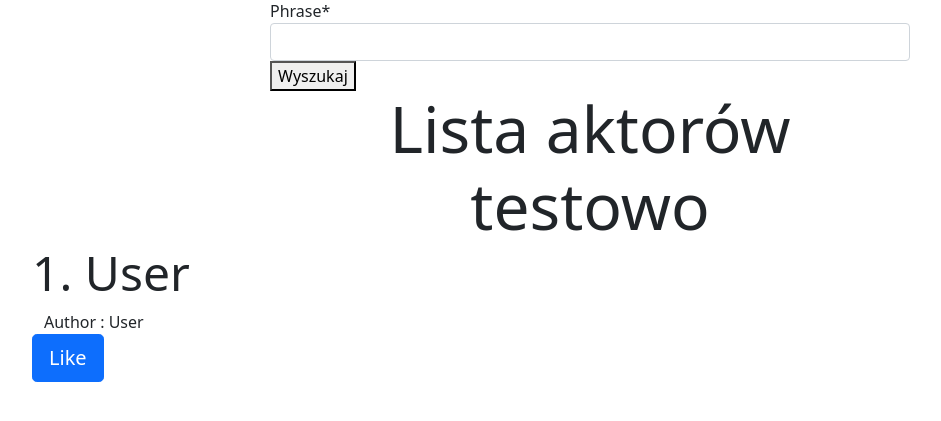
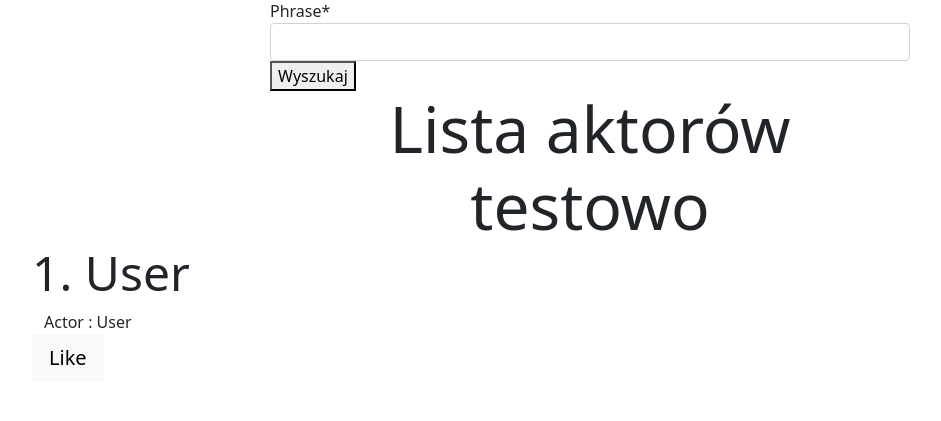
Before and after one commit to Ewelina179/filmography_app, a Django app: page / in a window 1280 px wide. Shown: the part 230-651 px from the top of the page, without its empty margins (50-991 px from the left). Run offline with Django 3.2, Linux system fonts and the light colour scheme; a user stored in the database is signed in; tables that the repository leaves empty hold one stand-in row (values such as "Sample post"); some libraries are stand-ins or nearby versions.

Commit message:
added ajax

```diff
--- a/my_app/filmography/models.py
+++ b/my_app/filmography/models.py
@@ -28,6 +28,7 @@ class ActorUser(models.Model):
     user = models.ForeignKey('filmography.UserProfile', on_delete=models.CASCADE)
     actor = models.ForeignKey('filmography.Actor', on_delete=models.CASCADE)
     phrase = models.CharField(max_length=64) # usunąć
+    liked = models.BooleanField()
 
     objects=ActorUserManager()
 
@@ -111,6 +112,7 @@ class ActorUserRequest(models.Model):
                 self.status = 'd'
                 self.save()
                 apps.get_model('filmography.Actor').objects.register_from_response(self.response)
+                apps.get_model('filmography.ActorUser').objects.register_from_response(self.response)
                 x = apps.get_model('filmography.UserProfile').objects.filter(user=self.user.user).first()
                 x.daily_api_counter +=1
                 x.save()
--- a/my_app/filmography/templates/users/dashboard.html
+++ b/my_app/filmography/templates/users/dashboard.html
@@ -16,17 +16,22 @@
 
 
 
+  <div class = "display-3 color-red"><center>Lista aktorów<br>testowo</center></div>
+  {% for actor in useractors %}
+    {% if actor.liked == True %}
+      <div class = 'container jumbotron'>
+        <h3 class="display-5">{{ forloop.counter }}. {{ actor.actor.fullname }}</h3>
+      <div type="text/css" class = "container">Actor : {{ actor.actor.fullname }}</div>
+      <a class="likebutton btn btn-light btn-lg" id="like{{ actor.actor.id }}"  data-catid="{{ actor.actor.id }}">Like</a> </p> <p id="message{{actor.actor.id}}">
+      {% else %}
+      <div class = 'container jumbotron'>
+        <h3 class="display-5">{{ forloop.counter }}. {{ actor.actor.fullname }}</h3>
+      <div type="text/css" class = "container">Actor : {{ actor.actor.fullname }}</div>
+      <a class="likebutton btn btn-dark btn-lg" id="like{{ actor.actor.id }}"  data-catid="{{ actor.actor.id }}">Like</a> </p> <p id="message{{actor.actor.id}}">
+    {% endif %}
+  {% endfor %}
 
 
-  <div class = "display-3 color-red"><center>Lista aktorów<br>testowo</center></div>
-    {% for actor in actors %}
-        <div class = 'container jumbotron'>
-          <h3 class="display-5">{{ forloop.counter }}. {{ actor.fullname }}</h3>
-        <div type="text/css" class = "container">Author : {{ actor.fullname }}</div>
-        <a class="likebutton btn btn-primary btn-lg" id="like{{ actor.id }}" href="#" data-catid="{{ actor.id }}">Like</a> </p> <p id="message{{actor.id}}">
-</p>
-</div>
-{% endfor %}
 
 
   <script type="text/javascript">
@@ -35,15 +40,21 @@
     id = $(this).attr("data-catid");
     $.ajax(
     {
-        type:"GET",
+        type:"POST",
         url: "{% url 'like' %}",
         data:{
-              actor_id: id
+              actor_id: id,
+              'csrfmiddlewaretoken': '{{ csrf_token }}',
+              dataType: "json",
     },
-    success: function( data )
-    {
-        $( '#like'+ actor_id ).removeClass('btn btn-primary btn-lg');
-        $( '#like'+ actor_id ).addClass('btn btn-success btn-lg'); } }) });
+    success: function(response) {
+      selector = document.getElementsByName(response.actor_id);
+        if(response.action=='added'){
+          $(selector).addClass('likebutton btn btn-light');
+        }
+        else if(response.action=='removed'){
+          $(selector).addClass('likebutton btn btn-dark');
+        } } }) });
     </script>
 
 {% endblock %}
--- a/my_app/filmography/views.py
+++ b/my_app/filmography/views.py
@@ -11,6 +11,7 @@ from .models import *
 from django.http import JsonResponse, HttpResponse
 from django.db.models import Count
 from django.db.models.functions import TruncDate
+import json
 
 
 def register(request):
@@ -50,7 +51,8 @@ def dashboard(request):
         form = ActorUserRequestForm()
         context = {
             'form':form,
-            'actors':Actor.objects.all()
+            'actors':Actor.objects.all(),
+            'useractors':ActorUser.objects.filter(user=request.user.userprofile)
         }
     return render(request, "users/dashboard.html", context)
 
@@ -132,18 +134,27 @@ def usaged_api_chart(request):
     })
 
 def like(request):
-    if request.method == 'GET':
-        print(request.GET)
-        actor_id = request.GET['actor_id']
+    if request.method == 'POST':
+        print(request.POST)
+        actor_id = request.POST['actor_id']
         print(actor_id)
         likedactors = Actor.objects.get(id=actor_id)
-        if ActorUser.objects.filter(actor=likedactors, user=request.user.userprofile).exists():
-            m=ActorUser.objects.filter(actor=likedactors, user=request.user.userprofile).delete()
+        print(likedactors)
+        actors=ActorUser.objects.get(actor=likedactors, user=request.user.userprofile)
+        print(actors.liked)
+        if actors.liked == False:
+            actors.liked = True
+            a=actors
+            a.save()
+            r={"action": "added", "actor_id": actor_id}
+            print(ActorUser.objects.filter(user=request.user.userprofile))
+            return HttpResponse(json.dumps(r), content_type='application/json')
         else:
-            m=ActorUser(actor=likedactors, user=request.user.userprofile)
-            m.save()
-        print(m)
-        print(ActorUser.objects.filter(user=request.user.userprofile))
-        return HttpResponse('successful')
-    else:
-        return HttpResponse("unsuccesful")
+            print(ActorUser.objects.filter(user=request.user.userprofile))
+            actors.liked = False
+            a=actors
+            a.save()
+            print(actors.liked)
+            r={"action": "removed", "actor_id": actor_id}
+            print(r)
+            return HttpResponse(json.dumps(r), content_type='application/json')
```
